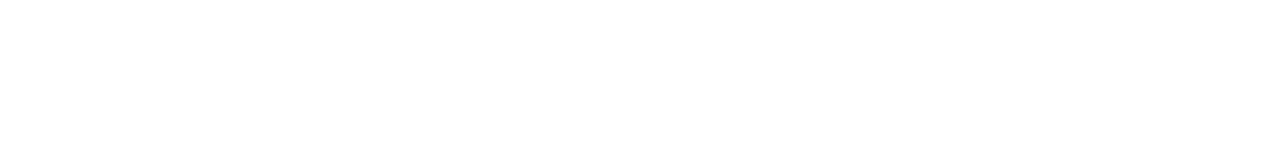
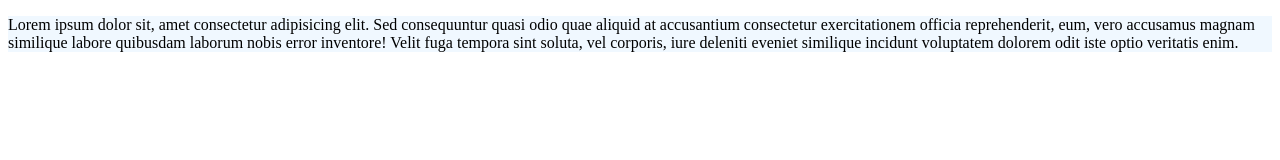
Before and after one commit to harivenkatesh15/githtml, a plain HTML site: page index.html in a window 1280 px wide. Drawn offline with Linux system fonts and the light colour scheme.

Commit message:
mofified

```diff
--- a/index.html
+++ b/index.html
@@ -7,5 +7,6 @@
     <link rel="stylesheet" href="style.css">
 </head>
 <body>
+    <p>Lorem ipsum dolor sit, amet consectetur adipisicing elit. Sed consequuntur quasi odio quae aliquid at accusantium consectetur exercitationem officia reprehenderit, eum, vero accusamus magnam similique labore quibusdam laborum nobis error inventore! Velit fuga tempora sint soluta, vel corporis, iure deleniti eveniet similique incidunt voluptatem dolorem odit iste optio veritatis enim.</p>
 </body>
 </html>
```
